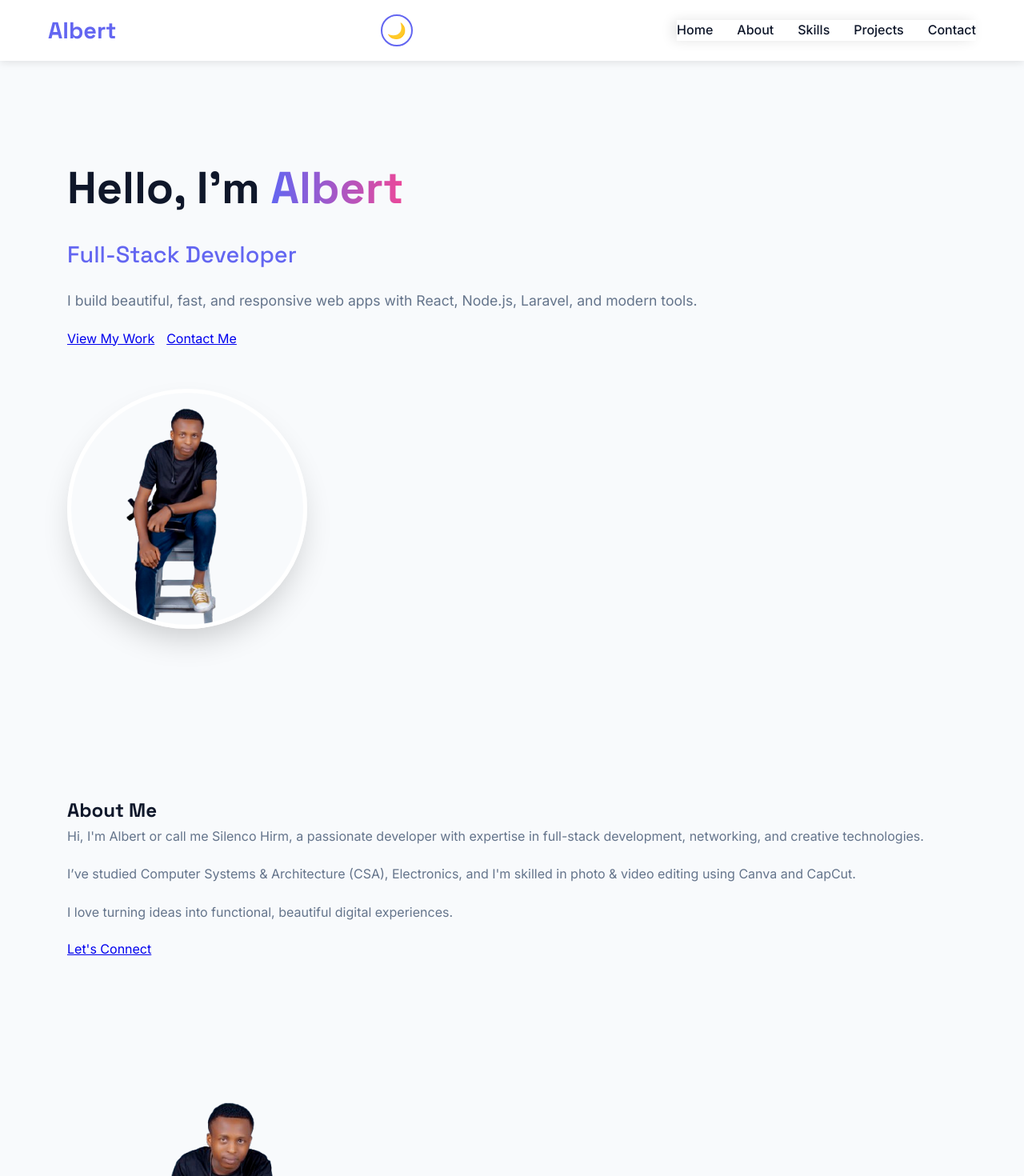
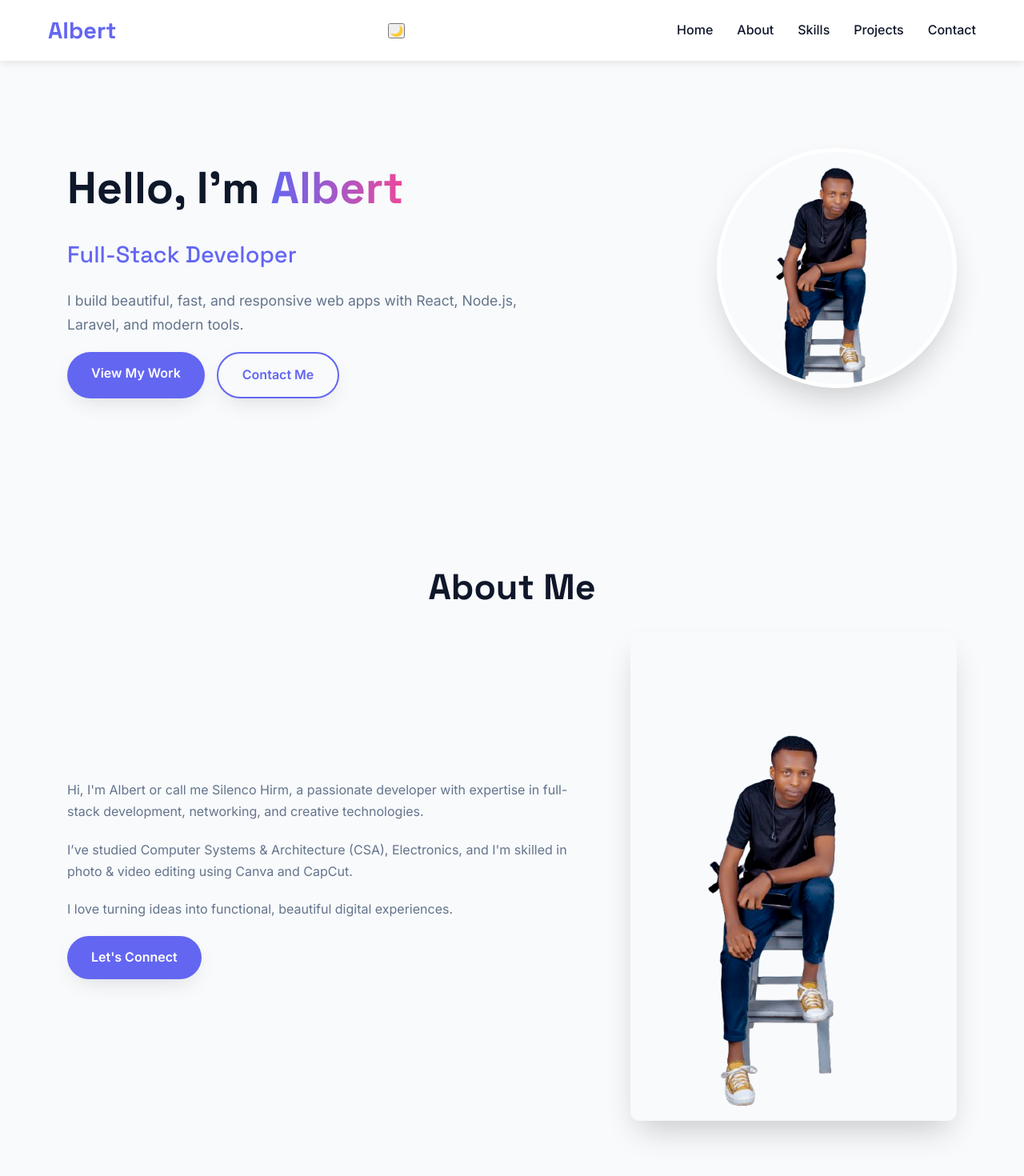
Before and after one commit to AlbertSIlenco/Hirm, a React (Create React App) app: page / in a window 1280 px wide. Shown: the top 1470 px of the page at 80% size. Built offline with nearby package versions, Linux system fonts and the light colour scheme.

Commit message:
Update App.css

```diff
--- a/src/App.css
+++ b/src/App.css
@@ -16,19 +16,17 @@
 }
 
 body.dark-mode {
-  --card-bg: #1e293b;
+  --card-bg: #334155;
   --light: #0f172a;
   --dark: #f8fafc;
   --gray: #e2e8f0;
-  --primary: #818cf8;
-  --secondary: #f0abfc;
 }
 
 * {
   margin: 0;
   padding: 0;
   box-sizing: border-box;
-  transition: background-color 0.4s ease, color 0.4s ease, box-shadow 0.3s ease;
+  transition: background-color 0.4s ease, color 0.4s ease;
 }
 
 body {
@@ -59,7 +57,30 @@ section {
   padding: 100px 0;
 }
 
-/* ===== Navbar ===== */
+.section-title {
+  font-size: 2.8rem;
+  text-align: center;
+  color: var(--dark);
+  margin-bottom: 20px;
+}
+
+body.dark-mode .section-title {
+  color: #f8fafc;
+}
+
+.section-subtitle {
+  text-align: center;
+  max-width: 700px;
+  margin: 0 auto 60px;
+  color: var(--gray);
+  font-size: 1.1rem;
+}
+
+body.dark-mode .section-subtitle {
+  color: #e2e8f0;
+}
+
+/* ===== Navbar Styles ===== */
 .navbar {
   position: fixed;
   top: 0;
@@ -68,6 +89,7 @@ section {
   z-index: 1000;
   box-shadow: 0 2px 10px rgba(0,0,0,0.1);
   padding: 15px 0;
+  /* Remove any backdrop-filter that causes blur/shading */
 }
 
 body.dark-mode .navbar {
@@ -88,35 +110,25 @@ body.dark-mode .navbar {
   color: var(--primary);
   font-size: 1.8rem;
   margin: 0;
+  /* Remove any text-shadow or filter */
+  text-shadow: none;
+  filter: none;
   font-weight: 700;
 }
 
+/* ✅ CRITICAL FIX: Ensure "Albert" is bright white with no shading */
 body.dark-mode .nav-logo h2 {
-  color: white;
+  color: white !important;
+  text-shadow: 0 1px 2px rgba(0, 0, 0, 0.3); /* Subtle glow, not shading */
+  filter: none;
+  font-weight: 700;
 }
 
-.nav-right {
-  display: flex;
-  align-items: center;
-  gap: 15px;
-}
-
-.dark-mode-toggle {
-  background: none;
-  border: 2px solid var(--primary);
-  border-radius: 50%;
-  width: 40px;
-  height: 40px;
-  font-size: 1.2rem;
-  color: var(--primary);
-  cursor: pointer;
-  transition: all 0.3s ease;
-}
-
-body.dark-mode .dark-mode-toggle {
-  color: #818cf8;
-  border-color: #818cf8;
-}
+/* Remove any backdrop-filter that causes blur */
+/* If you previously added backdrop-filter: blur(), remove it */
+/* Example of what NOT to have:
+   backdrop-filter: blur(10px);
+*/
 
 .nav-toggle {
   font-size: 1.5rem;
@@ -184,94 +196,86 @@ body.dark-mode .nav-link:hover {
   }
 }
 
-/* ===== Hero Section ===== */
-.hero-content {
-  display: flex;
-  justify-content: space-between;
-  align-items: center;
-  gap: 50px;
-  flex-wrap: wrap;
+/* Buttons */
+.btn {
+  display: inline-block;
+  background: var(--primary);
+  color: white;
+  padding: 14px 30px;
+  border: none;
+  border-radius: 30px;
+  text-decoration: none;
+  font-weight: 600;
+  box-shadow: var(--shadow);
+  transition: var(--transition);
 }
 
-.hero-text h1 {
-  font-size: 3.5rem;
-  color: var(--dark);
-  margin: 10px 0;
-  font-weight: 800;
+.btn:hover {
+  transform: translateY(-3px);
+  box-shadow: var(--shadow-lg);
 }
 
-body.dark-mode .hero-text h1 {
+.btn-outline {
+  background: transparent;
+  border: 2px solid var(--primary);
+  color: var(--primary);
+}
+
+.btn-outline:hover {
+  background: var(--primary);
   color: white;
 }
 
+body.dark-mode .btn-outline {
+  border-color: #818cf8;
+  color: #818cf8;
+}
+
+body.dark-mode .btn-outline:hover {
+  background: #818cf8;
+  color: white;
+}
+
+/* Gradient Text */
 .text-gradient {
-  background: linear-gradient(90deg, #6366f1, #ec4899);
+  background: linear-gradient(90deg, var(--primary), var(--secondary));
   -webkit-background-clip: text;
   -webkit-text-fill-color: transparent;
-  background-clip: text;
-  color: transparent;
+  display: inline;
 }
 
 body.dark-mode .text-gradient {
-  background: linear-gradient(90deg, #818cf8, #f0abfc);
+  background: linear-gradient(90deg, #818cf8, #a78bfa);
 }
 
-.hero-text .subtitle {
-  font-size: 1.8rem;
-  color: #6366f1;
-  margin: 15px 0;
-  font-weight: 500;
-}
+/* Scrollbar */
+::-webkit-scrollbar { width: 8px; }
+::-webkit-scrollbar-track { background: #f1f1f1; }
+::-webkit-scrollbar-thumb { background: var(--primary); border-radius: 10px; }
+::-webkit-scrollbar-thumb:hover { background: var(--primary-dark); }
 
-body.dark-mode .hero-text .subtitle {
-  color: #818cf8;
-}
+body.dark-mode ::-webkit-scrollbar-track { background: #1e293b; }
+body.dark-mode ::-webkit-scrollbar-thumb { background: #6366f1; }
 
-.hero-text .hero-description {
-  color: var(--gray);
-  font-size: 1.1rem;
-  line-height: 1.7;
-  margin: 20px 0;
-}
+/* Components */
+.hero-content { display: flex; justify-content: space-between; align-items: center; gap: 50px; flex-wrap: wrap; }
+.hero-text { flex: 1; max-width: 600px; }
+.hero-text h1 { font-size: 3.5rem; color: var(--dark); margin: 10px 0; }
+body.dark-mode .hero-text h1 { color: #f8fafc; }
+.hero-text .subtitle { font-size: 1.8rem; color: var(--primary); margin: 15px 0; font-weight: 500; }
+body.dark-mode .hero-text .subtitle { color: #818cf8; }
+.hero-text .hero-description { color: var(--gray); font-size: 1.1rem; line-height: 1.7; margin: 20px 0; }
+body.dark-mode .hero-text .hero-description { color: #e2e8f0; }
+.hero-btns { display: flex; gap: 15px; flex-wrap: wrap; margin-top: 20px; }
+.profile-img { width: 300px; height: 300px; border-radius: 50%; border: 5px solid white; box-shadow: var(--shadow-lg); object-fit: cover; }
 
-body.dark-mode .hero-text .hero-description {
-  color: #e2e8f0;
-}
+.about-content { display: flex; gap: 50px; align-items: center; flex-wrap: wrap; }
+.about-text { flex: 1; }
+.about-paragraph { color: var(--gray); line-height: 1.7; margin-bottom: 20px; }
+body.dark-mode .about-paragraph { color: #e2e8f0; }
+.about-img { width: 100%; border-radius: var(--radius); box-shadow: var(--shadow-lg); }
 
-.hero-btns {
-  display: flex;
-  gap: 15px;
-  flex-wrap: wrap;
-  margin-top: 20px;
-}
-
-.profile-img {
-  width: 300px;
-  height: 300px;
-  border-radius: 50%;
-  border: 5px solid white;
-  box-shadow: var(--shadow-lg);
-  object-fit: cover;
-}
-
-/* ===== Components ===== */
-.about-content {
-  display: flex;
-  gap: 50px;
-  align-items: center;
-  flex-wrap: wrap;
-}
-
-.about-paragraph {
-  color: var(--gray);
-  line-height: 1.7;
-  margin-bottom: 20px;
-}
-
-body.dark-mode .about-paragraph {
-  color: #e2e8f0;
-}
-
+.skills-grid { display: flex; flex-wrap: wrap; justify-content: center; gap: 15px; margin-top: 40px; }
 .skill-tag {
   background: #f1f5f9;
   color: var(--dark);
@@ -282,38 +286,24 @@ body.dark-mode .about-paragraph {
   font-weight: 500;
   transition: var(--transition);
 }
-
 body.dark-mode .skill-tag {
-  background: #334155;
+  background: #475569 !important;
   color: #e2e8f0;
 }
-
 .skill-tag:hover {
   background: var(--primary);
   color: white;
   transform: translateY(-3px);
 }
 
-.project-card {
-  background: var(--card-bg);
-  padding: 30px;
-  border-radius: var(--radius);
-  box-shadow: var(--shadow);
-  text-align: center;
-  transition: var(--transition);
-}
+.projects-grid { display: grid; grid-template-columns: repeat(auto-fit, minmax(300px, 1fr)); gap: 30px; margin-top: 40px; }
+.project-card { background: var(--card-bg); padding: 30px; border-radius: var(--radius); box-shadow: var(--shadow); text-align: center; transition: var(--transition); }
+.project-card:hover { transform: translateY(-10px); box-shadow: var(--shadow-lg); }
+.project-title { font-size: 1.5rem; color: var(--dark); margin: 10px 0; }
+body.dark-mode .project-title { color: #f8fafc; }
+.project-description { color: var(--gray); font-size: 1rem; }
+body.dark-mode .project-description { color: #e2e8f0; }
 
-body.dark-mode .project-card {
-  box-shadow: 0 10px 25px -10px rgba(0,0,0,0.4);
-}
-
-.footer {
-  background: var(--dark);
-  color: white;
-  text-align: center;
-  padding: 40px 0;
-}
-
-body.dark-mode .footer {
-  background: #0f172a;
-}
+.footer { background: var(--dark); color: white; text-align: center; padding: 40px 0; }
+.footer p { margin: 10px 0; font-size: 0.9rem; color: #ccc; }
+body.dark-mode .footer { background: #0f172a; border-top: 1px solid #334155; }
```
